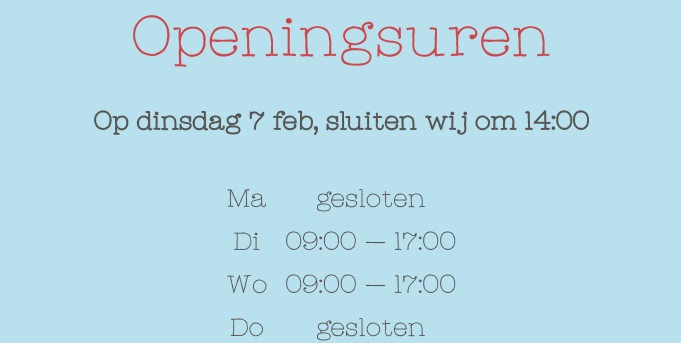
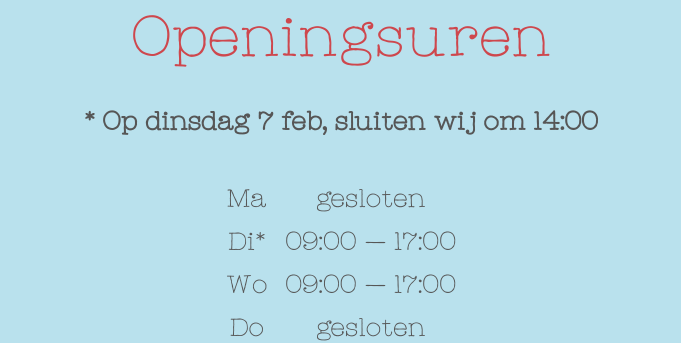
Before and after one commit to ogatocoffee/ogatocoffee.github.io, a Jekyll site: the page built from index.md, in a window 1280 px wide. Shown: the part 710-1053 px from the top of the page, without its empty margins (299-980 px from the left). Built offline with Jekyll 4.4.1, drawn with Linux system fonts in a browser that asks for light colours.

Commit message:
add asterisk

```diff
--- a/index.md
+++ b/index.md
@@ -5,10 +5,10 @@ layout: default
 
 ## Openingsuren
 
-#### Op dinsdag 7 feb, sluiten wij om 14:00
+#### * Op dinsdag 7 feb, sluiten wij om 14:00
 
 | Ma | gesloten |
-| Di | 09:00 &mdash; 17:00 |
+| Di* | 09:00 &mdash; 17:00 |
 | Wo | 09:00 &mdash; 17:00 |
 | Do | gesloten |
 | Vr | 09:00 &mdash; 17:00 |
```
